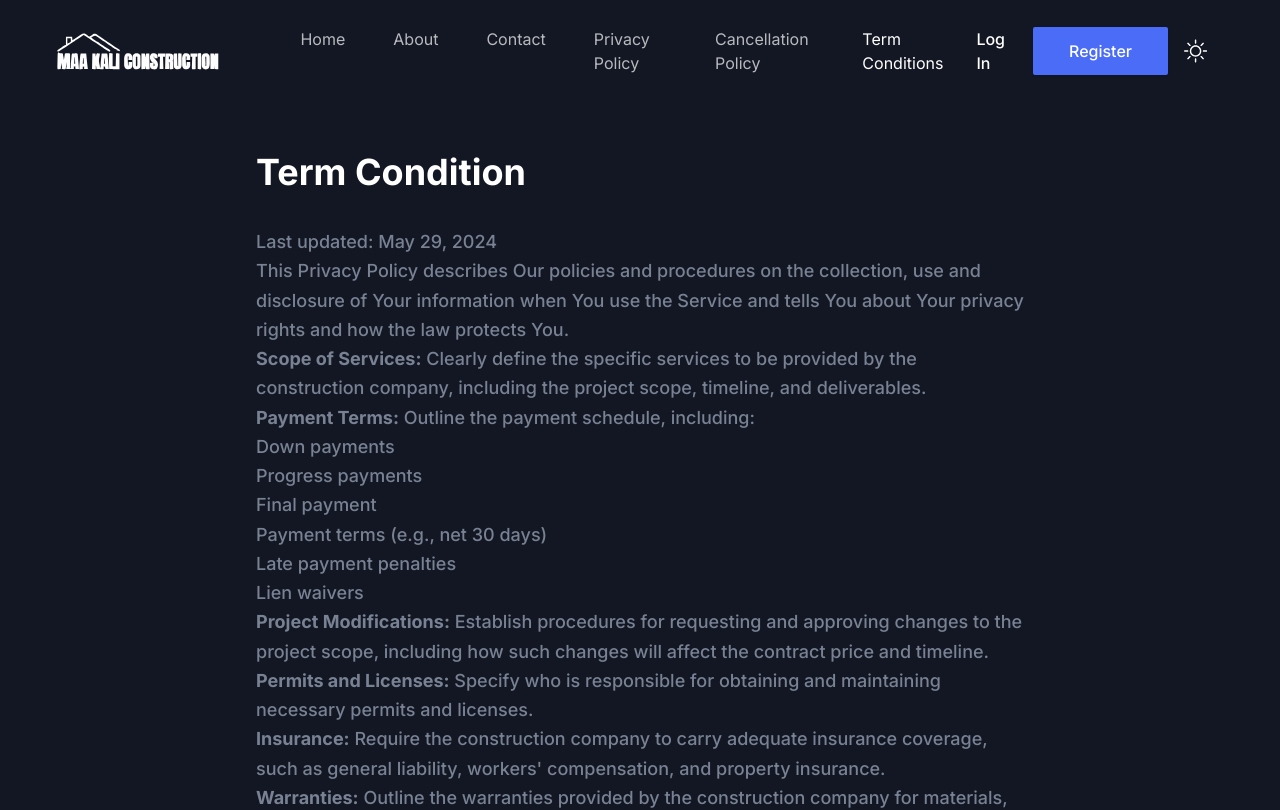
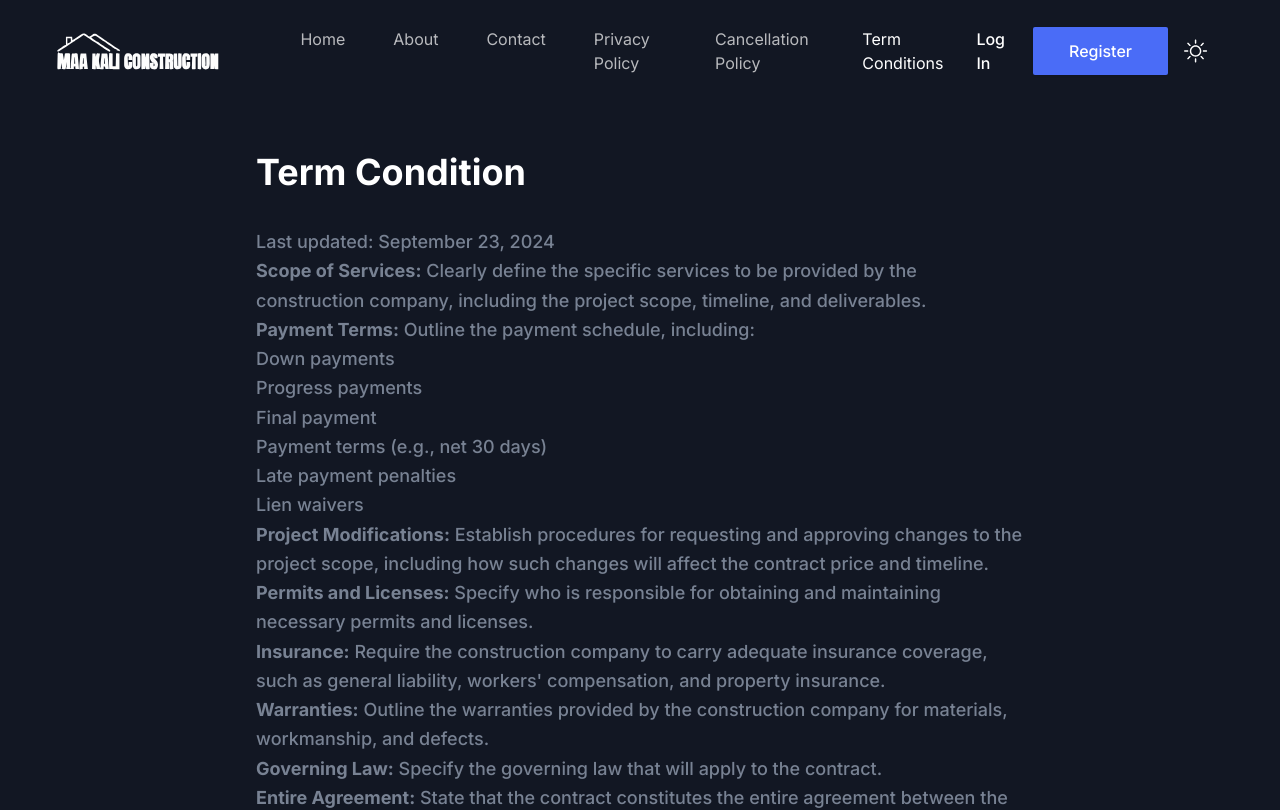
Before and after one commit to dipan/real-estate, a Next.js app: page /term-condition in a window 1280 px wide. Shown: the top 810 px of the page. Built offline with nearby package versions, Linux system fonts and the light colour scheme.

Commit message:
doc: clean TC

```diff
--- a/app/term-condition/page.tsx
+++ b/app/term-condition/page.tsx
@@ -24,13 +24,7 @@ const TermCondition = () => {
                   Term Condition
                 </h2>
                 <div className="mb-10 text-base font-medium leading-relaxed text-body-color sm:text-lg sm:leading-relaxed lg:text-base lg:leading-relaxed xl:text-lg xl:leading-relaxed">
-                  <p>Last updated: May 29, 2024</p>
-                  <p>
-                    This Privacy Policy describes Our policies and procedures on
-                    the collection, use and disclosure of Your information when
-                    You use the Service and tells You about Your privacy rights
-                    and how the law protects You.
-                  </p>
+                  <p>Last updated: September 23, 2024</p>
                   <ul>
                     <li>
                       <p>
```
